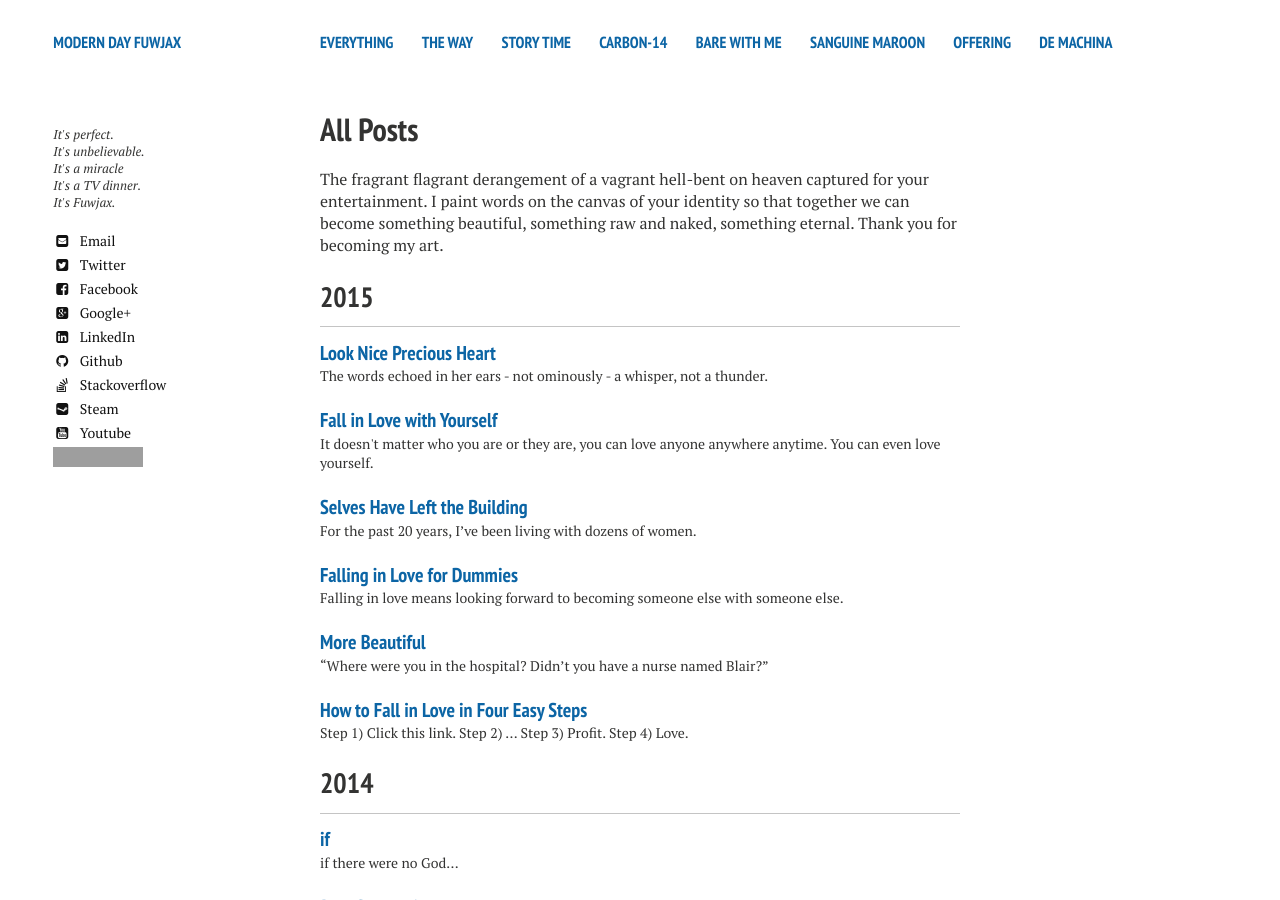
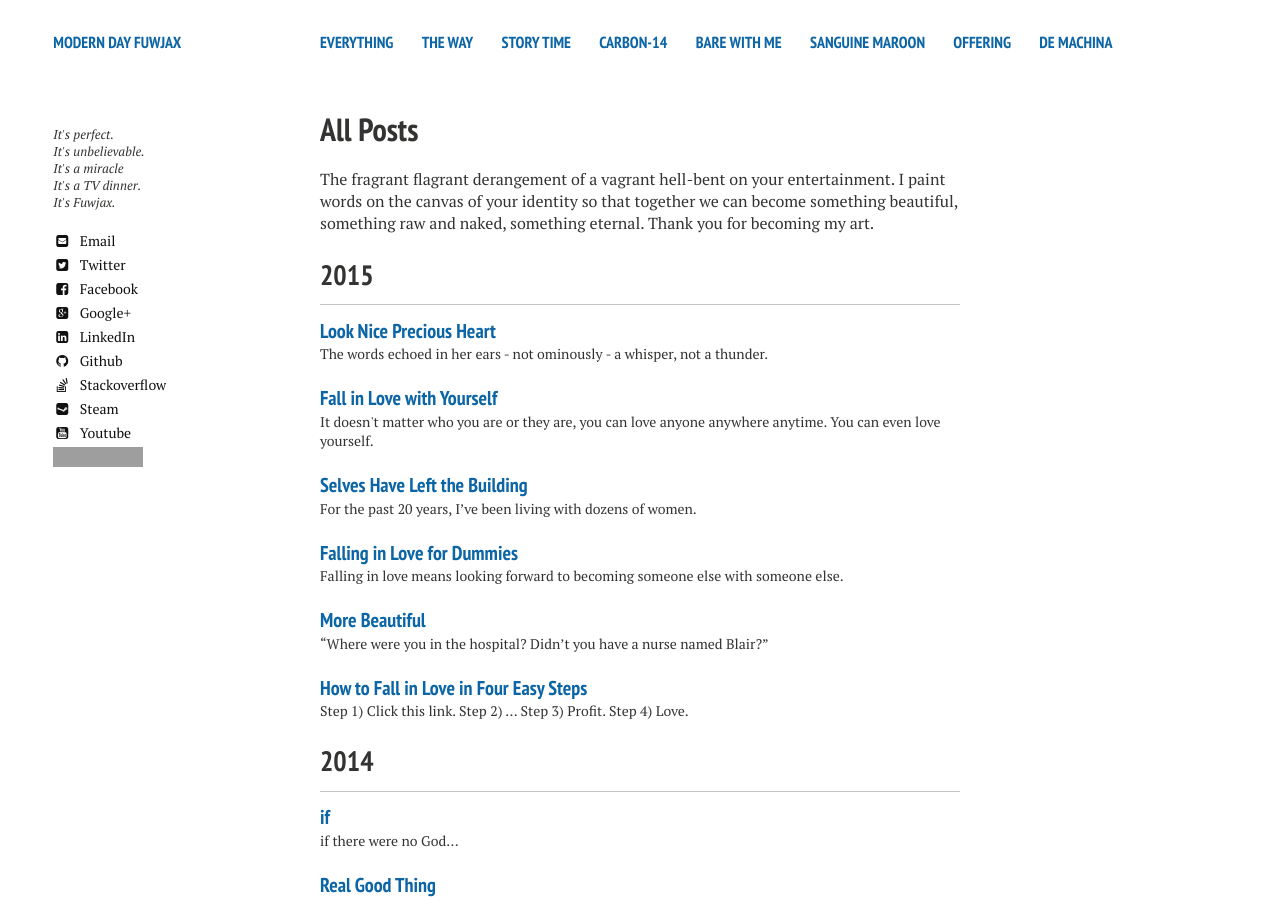
Before and after one commit to fuwjax/fuwjax.github.io, a Jekyll site: the page built from posts/index.md, in a window 1280 px wide and 900 px high. Built offline with Jekyll 4.4.1, drawn with Linux system fonts in a browser that asks for light colours; nearby versions of some CDN libraries; comment, search, counter and statistics services are not loaded; grey boxes are pictures that could not be loaded.

```diff
--- a/posts/index.md
+++ b/posts/index.md
@@ -3,4 +3,4 @@
 title: All Posts
 excerpt: "A List of Posts"
 ---
-The fragrant flagrant derangement of a vagrant hell-bent on heaven captured for your entertainment. I paint words on the canvas of your identity so that together we can become something beautiful, something raw and naked, something eternal. Thank you for becoming my art.
+The fragrant flagrant derangement of a vagrant hell-bent on your entertainment. I paint words on the canvas of your identity so that together we can become something beautiful, something raw and naked, something eternal. Thank you for becoming my art.
```
Also changed, not shown: index.md (+0 -1 lines), 1 other file.
